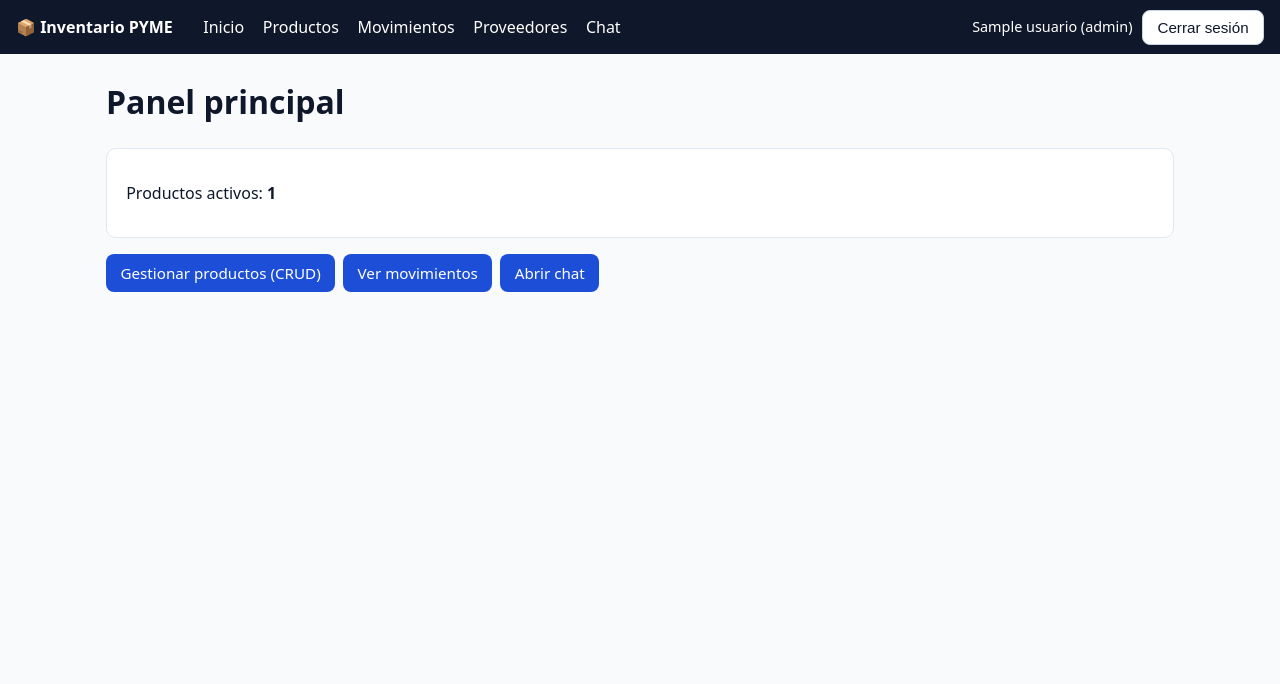
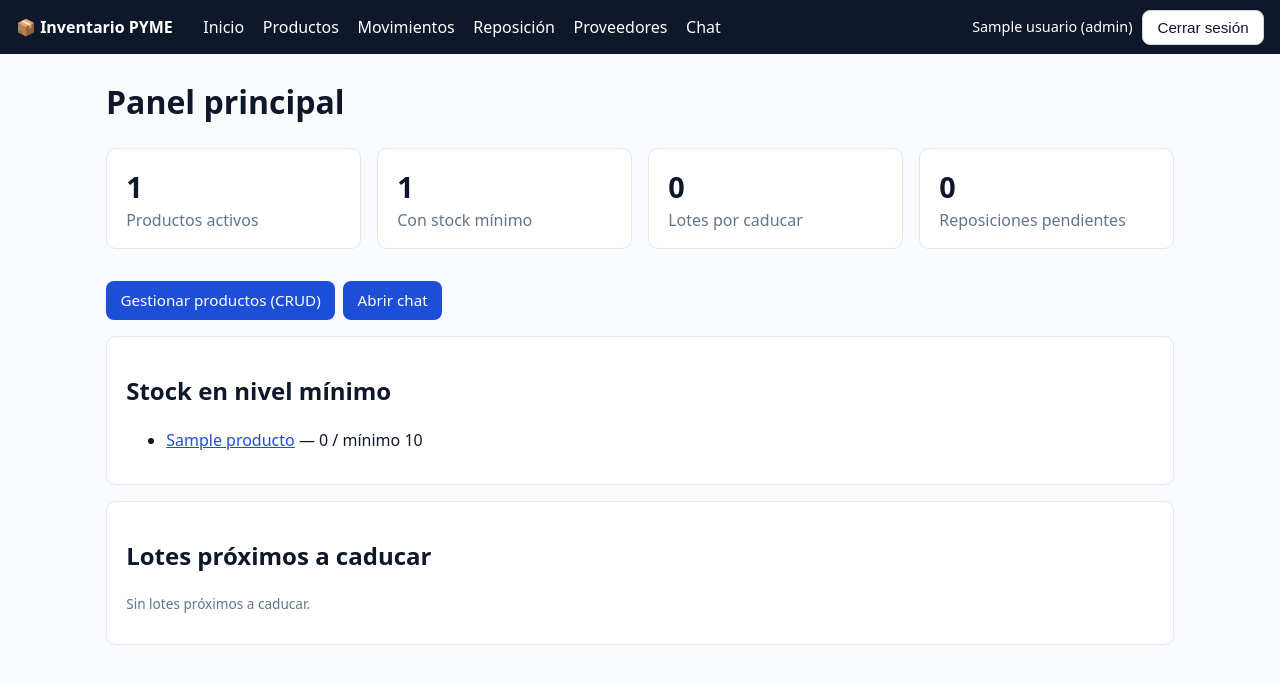
Before and after one commit to amao212/proyecto-web-avanzadas, a Flask app: page /dashboard in a window 1280 px wide. Shown: the top 684 px of the page. Run offline with Flask 3, Linux system fonts and the light colour scheme; a user stored in the database is signed in; tables that the repository leaves empty hold one stand-in row (values such as "Sample post").

Commit message:
feat: Alertas en vivo, reposiciones y salas por rol

```diff
--- a/app/main.py
+++ b/app/main.py
@@ -9,7 +9,8 @@ from sqlalchemy.orm import joinedload
 from . import services
 from .extensions import db
 from .forms import LoteForm, ProductoForm, ProveedorForm, SalidaForm
-from .models import Lote, Movimiento, Producto, Proveedor, SalaChat
+from .models import (Lote, Movimiento, Producto, Proveedor,
+                     SolicitudReposicion, ahora)
 
 bp = Blueprint("main", __name__)
 
@@ -37,7 +38,13 @@ def index():
 @bp.route("/dashboard")
 @login_required
 def dashboard():
-    return render_template("dashboard.html", total_productos=Producto.query.filter_by(estado="activo").count())
+    return render_template(
+        "dashboard.html",
+        total_productos=Producto.query.filter_by(estado="activo").count(),
+        stock_bajo=services.productos_stock_bajo(),
+        por_caducar=services.lotes_por_caducar(),
+        vencidos=services.lotes_vencidos_con_stock(),
+        pendientes=SolicitudReposicion.query.filter_by(estado="pendiente").count())
 
 
 @bp.route("/productos")
@@ -102,6 +109,7 @@ def producto_eliminar(id):
     if Lote.query.filter_by(producto_id=id).first():
         flash("No se puede eliminar: tiene lotes y movimientos registrados. Márcalo como inactivo.", "danger")
         return redirect(url_for("main.producto_detalle", id=id))
+    SolicitudReposicion.query.filter_by(producto_id=id).delete()
     db.session.delete(p)
     db.session.commit()
     flash("Producto eliminado.", "success")
@@ -180,7 +188,29 @@ def proveedor_nuevo():
     return render_template("proveedores/form.html", form=form)
 
 
+@bp.route("/reposiciones")
+@login_required
+def reposiciones():
+    estado = request.args.get("estado", "pendiente")
+    query = SolicitudReposicion.query.options(joinedload(SolicitudReposicion.producto))
+    if estado in ("pendiente", "atendida"):
+        query = query.filter_by(estado=estado)
+    pag = query.order_by(SolicitudReposicion.id.desc()).paginate(page=_pagina(), per_page=current_app.config["POR_PAGINA"],
+                                                                 error_out=False)
+    return render_template("reposiciones.html", pag=pag, estado=estado, filtros={"estado": estado})
+
+
+@bp.route("/reposiciones/<int:id>/atender", methods=["POST"])
+@roles_required("admin", "bodega")
+def reposicion_atender(id):
+    s = db.get_or_404(SolicitudReposicion, id)
+    s.estado, s.atendida_en = "atendida", ahora()
+    db.session.commit()
+    flash("Solicitud marcada como atendida.", "success")
+    return redirect(url_for("main.reposiciones"))
+
+
 @bp.route("/chat")
 @login_required
 def chat():
-    return render_template("chat.html", salas=SalaChat.query.order_by(SalaChat.id).all())
+    return render_template("chat.html", salas=services.salas_permitidas(current_user))
--- a/app/services.py
+++ b/app/services.py
@@ -5,8 +5,9 @@ from datetime import date, timedelta
 from flask import current_app
 from sqlalchemy import case, func, or_
 
-from .extensions import db
-from .models import Lote, Movimiento, Rol, SalaChat, TokenReset, ahora
+from .extensions import db, socketio
+from .models import (Lote, Movimiento, Producto, Rol, SalaChat,
+                     SolicitudReposicion, TokenReset, ahora)
 
 
 class StockInsuficiente(ValueError):
@@ -21,6 +22,13 @@ def asegurar_datos_base():
         if not SalaChat.query.filter_by(nombre=nombre).first():
             db.session.add(SalaChat(nombre=nombre))
     db.session.commit()
+
+
+def salas_permitidas(usuario):
+    q = SalaChat.query.order_by(SalaChat.id)
+    if usuario.rol.nombre == "admin":
+        return q.all()
+    return q.filter(func.lower(SalaChat.nombre).in_(["general", usuario.rol.nombre])).all()
 
 
 def conds_aptos():
@@ -41,6 +49,29 @@ def orden_fefo():
             Lote.fecha_caducidad, Lote.fecha_ingreso, Lote.id)
 
 
+def productos_stock_bajo(limite=10):
+    sub = (db.session.query(Lote.producto_id.label("pid"), func.sum(Lote.cantidad_disponible).label("stock"))
+           .filter(*conds_aptos()).group_by(Lote.producto_id).subquery())
+    stock = func.coalesce(sub.c.stock, 0)
+    return (db.session.query(Producto, stock.label("stock"))
+            .outerjoin(sub, sub.c.pid == Producto.id)
+            .filter(Producto.estado == "activo", stock <= Producto.stock_minimo)
+            .order_by(stock).limit(limite).all())
+
+
+def lotes_por_caducar(limite=10):
+    tope = date.today() + timedelta(days=current_app.config["DIAS_ALERTA_CADUCIDAD"])
+    return (Lote.query.join(Producto).filter(Producto.estado == "activo", *conds_aptos(),
+                                             Lote.fecha_caducidad.isnot(None), Lote.fecha_caducidad <= tope)
+            .order_by(Lote.fecha_caducidad).limit(limite).all())
+
+
+def lotes_vencidos_con_stock(limite=10):
+    return (Lote.query.filter(Lote.cantidad_disponible > 0, Lote.estado == "disponible",
+                              Lote.fecha_caducidad < date.today())
+            .order_by(Lote.fecha_caducidad).limit(limite).all())
+
+
 def registrar_entrada(producto, datos, usuario):
     lote = Lote(producto_id=producto.id, codigo=datos["codigo"], proveedor_id=datos["proveedor_id"],
                 cantidad_inicial=datos["cantidad"], cantidad_disponible=datos["cantidad"],
@@ -51,6 +82,7 @@ def registrar_entrada(producto, datos, usuario):
     db.session.add(Movimiento(tipo="ENTRADA", producto_id=producto.id, lote_id=lote.id,
                               cantidad=datos["cantidad"], usuario_id=usuario.id, motivo="Recepción de mercadería"))
     db.session.commit()
+    evaluar_alertas(producto)
     return lote
 
 
@@ -73,7 +105,32 @@ def registrar_salida(producto, cantidad, usuario, motivo=None):
         usados.append((lote.codigo, tomar))
         restante -= tomar
     db.session.commit()
+    evaluar_alertas(producto)
     return usados
+
+
+def evaluar_alertas(producto):
+    alertas = []
+    stock = stock_disponible(producto.id)
+    if stock <= producto.stock_minimo:
+        alertas.append({"tipo": "stock_minimo", "severidad": "danger", "producto_id": producto.id,
+                        "titulo": "Stock mínimo alcanzado",
+                        "mensaje": f"{producto.nombre} ({producto.sku}): quedan {stock}, mínimo {producto.stock_minimo}."})
+        if not SolicitudReposicion.query.filter_by(producto_id=producto.id, estado="pendiente").first():
+            db.session.add(SolicitudReposicion(producto_id=producto.id,
+                                               cantidad_sugerida=max(producto.stock_minimo * 2 - stock, 1)))
+            db.session.commit()
+    tope = date.today() + timedelta(days=current_app.config["DIAS_ALERTA_CADUCIDAD"])
+    por_caducar = (Lote.query.filter(Lote.producto_id == producto.id, *conds_aptos(),
+                                     Lote.fecha_caducidad.isnot(None), Lote.fecha_caducidad <= tope)
+                   .order_by(Lote.fecha_caducidad).all())
+    for l in por_caducar:
+        alertas.append({"tipo": "proximo_caducar", "severidad": "warning", "producto_id": producto.id,
+                        "titulo": "Lote próximo a caducar",
+                        "mensaje": f"Lote {l.codigo} de {producto.nombre} caduca el {l.fecha_caducidad:%d/%m/%Y}."})
+    for a in alertas:
+        socketio.emit("alerta", a)
+    return alertas
 
 
 def _hash_token(token):
--- a/app/sockets.py
+++ b/app/sockets.py
@@ -7,6 +7,7 @@ from flask_socketio import emit, join_room, leave_room
 
 from .extensions import db, socketio
 from .models import Mensaje, SalaChat
+from .services import salas_permitidas
 
 MAX_MENSAJE = 500
 _CONTROL = re.compile(r"[\x00-\x08\x0b\x0c\x0e-\x1f\x7f]")
@@ -56,6 +57,8 @@ def unirse(data):
     sala = db.session.get(SalaChat, sala_id) if isinstance(sala_id, int) and info else None
     if not sala:
         return emit("error_chat", {"mensaje": "Sala no válida."})
+    if sala.id not in {s.id for s in salas_permitidas(current_user)}:
+        return emit("error_chat", {"mensaje": "No tienes acceso a esa sala."})
     if info["sala"]:
         leave_room(_sala(info["sala"]))
     join_room(_sala(sala.id))
--- a/app/static/css/style.css
+++ b/app/static/css/style.css
@@ -11,14 +11,19 @@ a { color: var(--azul); }
 .salir { display:flex; gap:.6rem; align-items:center; font-size:.9rem; }
 .tarjeta { background:#fff; border:1px solid var(--borde); border-radius:10px; padding:1rem 1.2rem; margin-bottom:1rem; }
 .estrecha { max-width:520px; margin-inline:auto; }
+.resumen { display:grid; grid-template-columns:repeat(auto-fit,minmax(180px,1fr)); gap:1rem; }
+.resumen strong { display:block; font-size:1.8rem; }
+.resumen span { color:var(--gris); }
 .accesos, .acciones { display:flex; flex-wrap:wrap; gap:.5rem; margin:1rem 0; }
 .fila { display:flex; flex-wrap:wrap; justify-content:space-between; align-items:center; gap:.5rem; }
 .btn { display:inline-block; background:var(--azul); color:#fff; border:0; border-radius:8px; padding:.5rem .9rem; cursor:pointer; text-decoration:none; font-size:.95rem; }
+.btn:hover, .btn:focus-visible { filter:brightness(.92); }
 .btn-sec { background:#fff; color:#0f172a; border:1px solid #cbd5e1; }
 .btn-peligro { background:var(--rojo); }
 .en-linea { display:inline; }
 .campo { margin-bottom:.9rem; display:flex; flex-direction:column; gap:.25rem; }
 .input { padding:.5rem .6rem; border:1px solid #cbd5e1; border-radius:8px; font:inherit; width:100%; }
+.input:focus-visible, .btn:focus-visible, a:focus-visible { outline:3px solid #93c5fd; outline-offset:1px; }
 .con-error .input { border-color:var(--rojo); }
 .error { color:var(--rojo); } .ayuda { color:var(--gris); font-size:.85rem; }
 .filtros { display:flex; flex-wrap:wrap; gap:.8rem; align-items:end; margin:1rem 0; }
@@ -44,3 +49,4 @@ th { background:#f1f5f9; }
 .mensajes { height:380px; overflow-y:auto; border:1px solid var(--borde); border-radius:8px; padding:.6rem; margin-bottom:.6rem; background:var(--fondo); }
 .msg p { margin:.1rem 0 .6rem; word-break:break-word; }
 #form-chat { display:flex; gap:.5rem; }
+@media (max-width:700px) { .chat { grid-template-columns:1fr; } }
--- a/app/static/js/app.js
+++ b/app/static/js/app.js
@@ -18,4 +18,5 @@ function mostrarToast(titulo, texto, tipo) {
 window.mostrarToast = mostrarToast;
 
 window.socket = io();
+window.socket.on("alerta", (a) => mostrarToast(a.titulo, a.mensaje, a.severidad));
 window.socket.on("error_chat", (e) => mostrarToast("Chat", e.mensaje, "warning"));
--- a/app/templates/base.html
+++ b/app/templates/base.html
@@ -14,6 +14,7 @@
     <a href="{{ url_for('main.dashboard') }}">Inicio</a>
     <a href="{{ url_for('main.productos') }}">Productos</a>
     <a href="{{ url_for('main.movimientos') }}">Movimientos</a>
+    <a href="{{ url_for('main.reposiciones') }}">Reposición</a>
     <a href="{{ url_for('main.proveedores') }}">Proveedores</a>
     <a href="{{ url_for('main.chat') }}">Chat</a>
   </nav>
--- a/app/templates/dashboard.html
+++ b/app/templates/dashboard.html
@@ -1,10 +1,25 @@
 {% extends "base.html" %}{% block title %}Inicio{% endblock %}
 {% block content %}
 <h1>Panel principal</h1>
-<section class="tarjeta"><p>Productos activos: <b>{{ total_productos }}</b></p></section>
+<div class="resumen">
+  <div class="tarjeta"><strong>{{ total_productos }}</strong><span>Productos activos</span></div>
+  <div class="tarjeta"><strong>{{ stock_bajo|length }}</strong><span>Con stock mínimo</span></div>
+  <div class="tarjeta"><strong>{{ por_caducar|length }}</strong><span>Lotes por caducar</span></div>
+  <div class="tarjeta"><strong>{{ pendientes }}</strong><span>Reposiciones pendientes</span></div>
+</div>
 <div class="accesos">
   <a class="btn" href="{{ url_for('main.productos') }}">Gestionar productos (CRUD)</a>
-  <a class="btn" href="{{ url_for('main.movimientos') }}">Ver movimientos</a>
   <a class="btn" href="{{ url_for('main.chat') }}">Abrir chat</a>
 </div>
+<section class="tarjeta"><h2>Stock en nivel mínimo</h2>
+  {% if stock_bajo %}<ul>{% for p, stock in stock_bajo %}
+    <li><a href="{{ url_for('main.producto_detalle', id=p.id) }}">{{ p.nombre }}</a> — {{ stock }} / mínimo {{ p.stock_minimo }}</li>
+  {% endfor %}</ul>{% else %}<p class="ayuda">Sin alertas de stock.</p>{% endif %}</section>
+<section class="tarjeta"><h2>Lotes próximos a caducar</h2>
+  {% if por_caducar %}<ul>{% for l in por_caducar %}
+    <li>{{ l.producto.nombre }} — lote {{ l.codigo }} caduca {{ l.fecha_caducidad|fecha }} ({{ l.cantidad_disponible }} u.)</li>
+  {% endfor %}</ul>{% else %}<p class="ayuda">Sin lotes próximos a caducar.</p>{% endif %}</section>
+{% if vencidos %}<section class="tarjeta"><h2>Lotes vencidos con existencias (no aptos para venta)</h2><ul>
+  {% for l in vencidos %}<li>{{ l.producto.nombre }} — lote {{ l.codigo }} venció {{ l.fecha_caducidad|fecha }} ({{ l.cantidad_disponible }} u.)</li>{% endfor %}
+</ul></section>{% endif %}
 {% endblock %}
--- a/config.py
+++ b/config.py
@@ -18,6 +18,7 @@ class Config:
     PERMANENT_SESSION_LIFETIME = timedelta(hours=2)
 
     RESET_TOKEN_MINUTOS = int(os.environ.get("RESET_TOKEN_MINUTOS", 30))
+    DIAS_ALERTA_CADUCIDAD = int(os.environ.get("DIAS_ALERTA_CADUCIDAD", 30))
     POR_PAGINA = 10
     ZONA_HORARIA = "America/Guayaquil"
 
```
Also changed, not shown: app/models.py (+11 -0 lines), app/templates/reposiciones.html (added, +20 -0 lines), tests/test_chat.py (+47 -0 lines), tests/test_inventario.py (+2 -1 lines), README.md, 1 other file.
